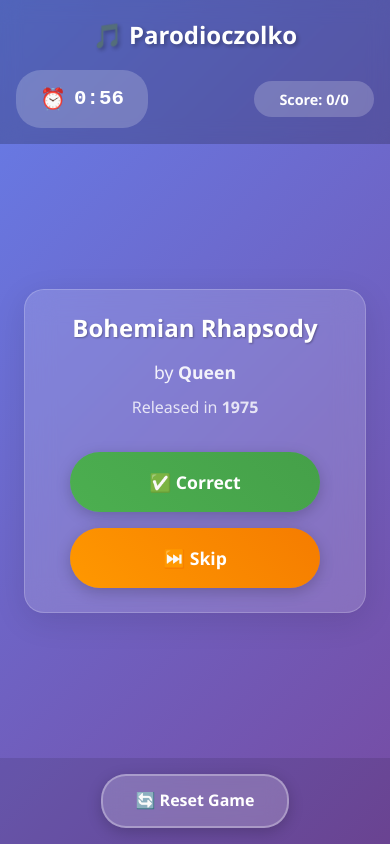
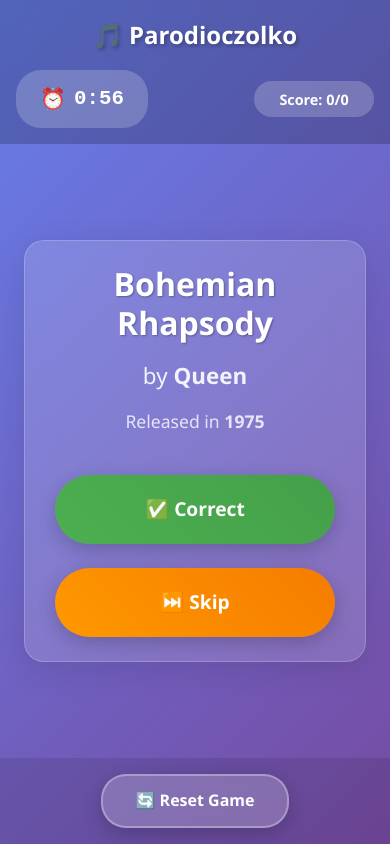
Before and after one commit to salvatien/parodioczolko, an Angular app in the folder frontend/: page /game in a window 390 px wide. Built offline with nearby package versions, Linux system fonts and the light colour scheme.

Commit message:
Remove share results and make elements bigger

```diff
--- a/frontend/src/app/components/game-summary/game-summary.component.html
+++ b/frontend/src/app/components/game-summary/game-summary.component.html
@@ -54,9 +54,6 @@
       <button class="play-again-button" (click)="playAgain()">
         🔄 Play Again
       </button>
-      <button class="share-button" (click)="shareResults()">
-        📱 Share Score
-      </button>
     </div>
 
     <div class="tips" *ngIf="accuracy < 50">
--- a/frontend/src/app/components/game-summary/game-summary.component.scss
+++ b/frontend/src/app/components/game-summary/game-summary.component.scss
@@ -161,38 +161,24 @@
   justify-content: center;
 }
 
-.play-again-button, .share-button {
-  padding: 12px 25px;
+.play-again-button {
+  padding: 15px 35px;
   border: none;
   border-radius: 25px;
-  font-size: 1rem;
+  font-size: 1.1rem;
   font-weight: 600;
   cursor: pointer;
   transition: all 0.3s ease;
-  flex: 1;
-  min-width: 140px;
-}
-
-.play-again-button {
   background: linear-gradient(135deg, #667eea 0%, #764ba2 100%);
   color: white;
   box-shadow: 0 6px 20px rgba(102, 126, 234, 0.3);
+  width: 100%;
+  max-width: 300px;
 }
 
 .play-again-button:hover {
   transform: translateY(-2px);
   box-shadow: 0 8px 25px rgba(102, 126, 234, 0.4);
-}
-
-.share-button {
-  background: #f8f9fa;
-  color: #333;
-  border: 2px solid #dee2e6;
-}
-
-.share-button:hover {
-  background: #e9ecef;
-  transform: translateY(-2px);
 }
 
 .tips {
@@ -252,7 +238,7 @@
     flex-direction: column;
   }
 
-  .play-again-button, .share-button {
+  .play-again-button {
     min-width: auto;
   }
 }
--- a/frontend/src/app/components/game-summary/game-summary.component.ts
+++ b/frontend/src/app/components/game-summary/game-summary.component.ts
@@ -42,18 +42,4 @@
     this.gameState.resetGame();
     this.router.navigate(['/welcome']);
   }
-
-  shareResults(): void {
-    const text = `I scored ${this.score}/${this.totalSongs} (${this.accuracy}%) in Parodioczołko! 🎵 Can you beat my score?`;
-    if (navigator.share) {
-      navigator.share({
-        title: 'Parodioczołko Score',
-        text: text
-      });
-    } else {
-      navigator.clipboard.writeText(text).then(() => {
-        alert('Score copied to clipboard!');
-      });
-    }
-  }
 }
--- a/frontend/src/app/components/game/game.component.scss
+++ b/frontend/src/app/components/game/game.component.scss
@@ -142,24 +142,25 @@
   width: 100%;
 
   .song-info {
-    margin-bottom: 2rem;
+    margin-bottom: 2.5rem;
 
     .song-title {
-      font-size: 1.8rem;
+      font-size: 2.5rem;
       font-weight: bold;
-      margin: 0 0 1rem 0;
+      margin: 0 0 1.5rem 0;
       text-shadow: 1px 1px 2px rgba(0, 0, 0, 0.3);
       line-height: 1.2;
     }
 
     .song-artist {
-      font-size: 1.3rem;
-      margin: 0 0 0.5rem 0;
+      font-size: 1.6rem;
+      margin: 0 0 0.8rem 0;
       opacity: 0.9;
+      font-weight: 500;
     }
 
     .song-year {
-      font-size: 1.1rem;
+      font-size: 1.3rem;
       opacity: 0.8;
       margin: 0;
     }
@@ -167,26 +168,26 @@
 
   .action-buttons {
     display: flex;
-    gap: 1rem;
+    gap: 1.5rem;
     justify-content: center;
     flex-wrap: wrap;
   }
 }
 
 .btn {
-  padding: 1rem 2rem;
-  font-size: 1.1rem;
-  font-weight: 600;
+  padding: 1.5rem 3rem;
+  font-size: 1.4rem;
+  font-weight: 700;
   border: none;
-  border-radius: 50px;
+  border-radius: 60px;
   cursor: pointer;
   transition: all 0.3s ease;
-  min-width: 120px;
-  box-shadow: 0 4px 15px rgba(0, 0, 0, 0.2);
+  min-width: 160px;
+  box-shadow: 0 6px 20px rgba(0, 0, 0, 0.2);
 
   &:hover {
     transform: translateY(-2px);
-    box-shadow: 0 6px 20px rgba(0, 0, 0, 0.3);
+    box-shadow: 0 8px 25px rgba(0, 0, 0, 0.3);
   }
 
   &:active {
@@ -280,15 +281,16 @@
 
     .song-info {
       .song-title {
-        font-size: 1.5rem;
+        font-size: 2rem;
+        margin-bottom: 1rem;
       }
 
       .song-artist {
-        font-size: 1.1rem;
+        font-size: 1.4rem;
       }
 
       .song-year {
-        font-size: 1rem;
+        font-size: 1.1rem;
       }
     }
 
@@ -307,10 +309,13 @@
     .action-buttons {
       flex-direction: column;
       align-items: center;
+      gap: 1.5rem;
 
       .btn {
         width: 100%;
-        max-width: 250px;
+        max-width: 280px;
+        padding: 1.2rem 2rem;
+        font-size: 1.2rem;
       }
     }
   }
@@ -328,13 +333,14 @@
   .song-card {
     .song-info {
       .song-title {
-        font-size: 1.3rem;
+        font-size: 1.6rem;
       }
     }
 
     .btn {
-      padding: 0.8rem 1.5rem;
-      font-size: 1rem;
+      padding: 1rem 2rem;
+      font-size: 1.1rem;
+      min-width: 140px;
     }
   }
 }
--- a/frontend/src/app/components/game/game.component.ts
+++ b/frontend/src/app/components/game/game.component.ts
@@ -118,16 +118,11 @@
     // Reset timer to 60 seconds
     this.timerService.resetTimer();
 
-    // Reset score and songs count
-    this.score = 0;
-    this.totalSongs = 0;
-    this.timeLeft = 60;
-
     // Reset game state service
     this.gameStateService.resetGame();
 
-    // Start new game
-    this.startGame();
+    // Navigate to welcome screen
+    this.router.navigate(['/welcome']);
   }
 
   formatTime(seconds: number): string {
```
